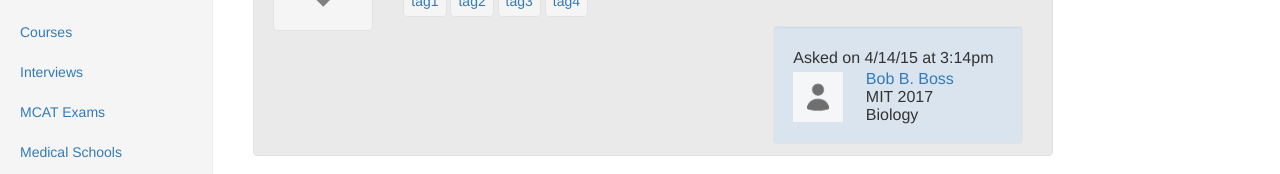
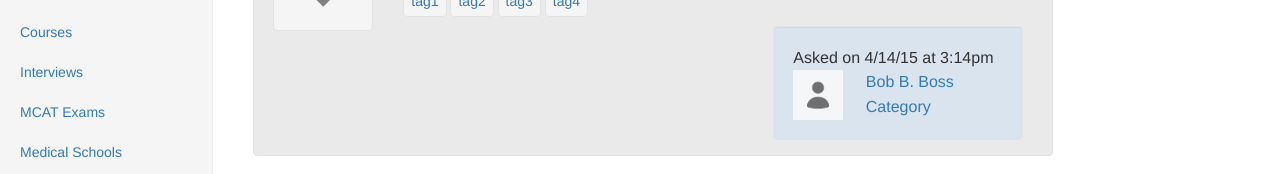
Before and after one commit to kxzhang/medconnect, a plain HTML site: page questionPage.html in a window 1280 px wide. Shown: the part 259-433 px from the top of the page. Drawn offline with nearby package versions, Linux system fonts and the light colour scheme.

Commit message:
Added category on the question page

```diff
--- a/questionPage.html
+++ b/questionPage.html
@@ -151,14 +151,11 @@
                     <td colspan="2"><div style="line-height:24px;">Asked on 4/14/15 at 3:14pm</div></td>
                   </tr>
                   <tr>
-                    <td rowspan="3"><a href="#"><img class="profileImage" src="resources/blank_profile.gif"></a></td>
+                    <td rowspan="2"><a href="#"><img class="profileImage" src="resources/blank_profile.gif"></a></td>
                     <td><a href="#">Bob B. Boss</a></td>
                   </tr>
                   <tr>
-                    <td>MIT 2017</td>
-                  </tr>
-                  <tr>
-                    <td>Biology</td>
+                    <td><a href="#">Category</a></td>
                   </tr>
                 </table>
             </div>
```
